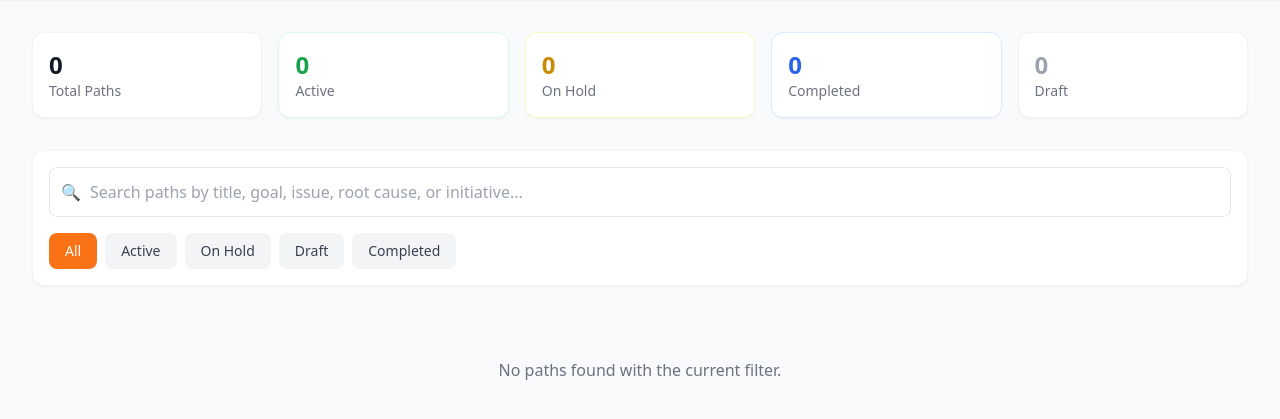
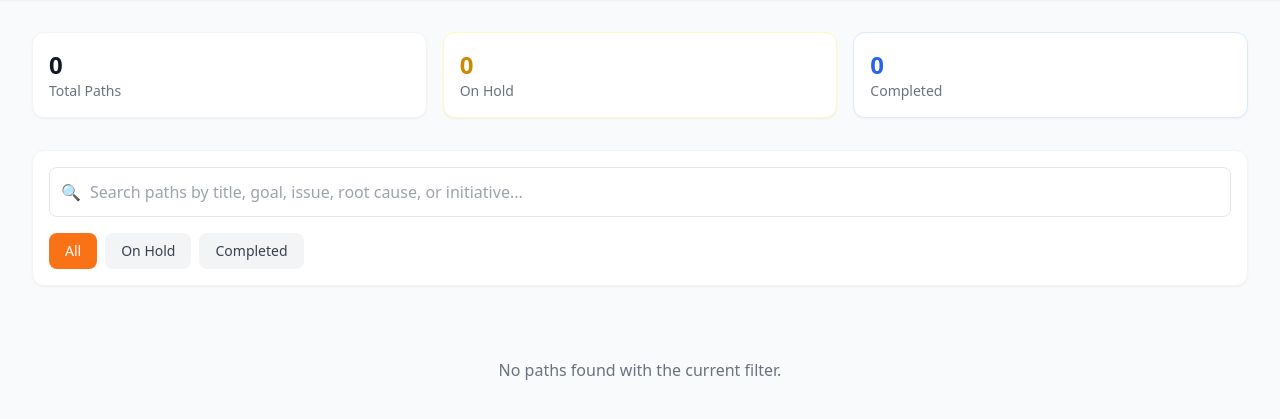
Before and after one commit to charlotteeroy/jot_potato_path_library, a Django app: page / in a window 1280 px wide. Shown: the part 85-504 px from the top of the page. Run offline with Django 5.2, Linux system fonts and the light colour scheme; data that the repository does not hold is empty; some libraries are stand-ins or nearby versions.

Commit message:
Remove Active and Draft filters from UI
Simplified filter options to: All, On Hold, Completed

Co-Authored-By: Claude Opus 4.5 <noreply@anthropic.com>

```diff
--- a/templates/index.html
+++ b/templates/index.html
@@ -35,14 +35,10 @@
 
         <main class="max-w-7xl mx-auto px-4 py-8 sm:px-6 lg:px-8">
             <!-- Stats -->
-            <div class="grid grid-cols-2 md:grid-cols-5 gap-4 mb-8">
+            <div class="grid grid-cols-3 gap-4 mb-8">
                 <div class="bg-white rounded-xl p-4 shadow-sm border border-gray-100">
                     <div class="text-2xl font-bold text-gray-900">{{ stats.total }}</div>
                     <div class="text-sm text-gray-500">Total Paths</div>
-                </div>
-                <div class="bg-white rounded-xl p-4 shadow-sm border border-green-100">
-                    <div class="text-2xl font-bold text-green-600">{{ stats.active }}</div>
-                    <div class="text-sm text-gray-500">Active</div>
                 </div>
                 <div class="bg-white rounded-xl p-4 shadow-sm border border-yellow-100">
                     <div class="text-2xl font-bold text-yellow-600">{{ stats.on_hold }}</div>
@@ -51,10 +47,6 @@
                 <div class="bg-white rounded-xl p-4 shadow-sm border border-blue-100">
                     <div class="text-2xl font-bold text-blue-600">{{ stats.completed }}</div>
                     <div class="text-sm text-gray-500">Completed</div>
-                </div>
-                <div class="bg-white rounded-xl p-4 shadow-sm border border-gray-100">
-                    <div class="text-2xl font-bold text-gray-400">{{ stats.draft }}</div>
-                    <div class="text-sm text-gray-500">Draft</div>
                 </div>
             </div>
 
@@ -307,9 +299,7 @@
                     searchTimeout: null,
                     filters: [
                         { label: 'All', value: 'all' },
-                        { label: 'Active', value: 'active' },
                         { label: 'On Hold', value: 'on_hold' },
-                        { label: 'Draft', value: 'draft' },
                         { label: 'Completed', value: 'completed' },
                     ],
                     API_BASE: '/api'
```
